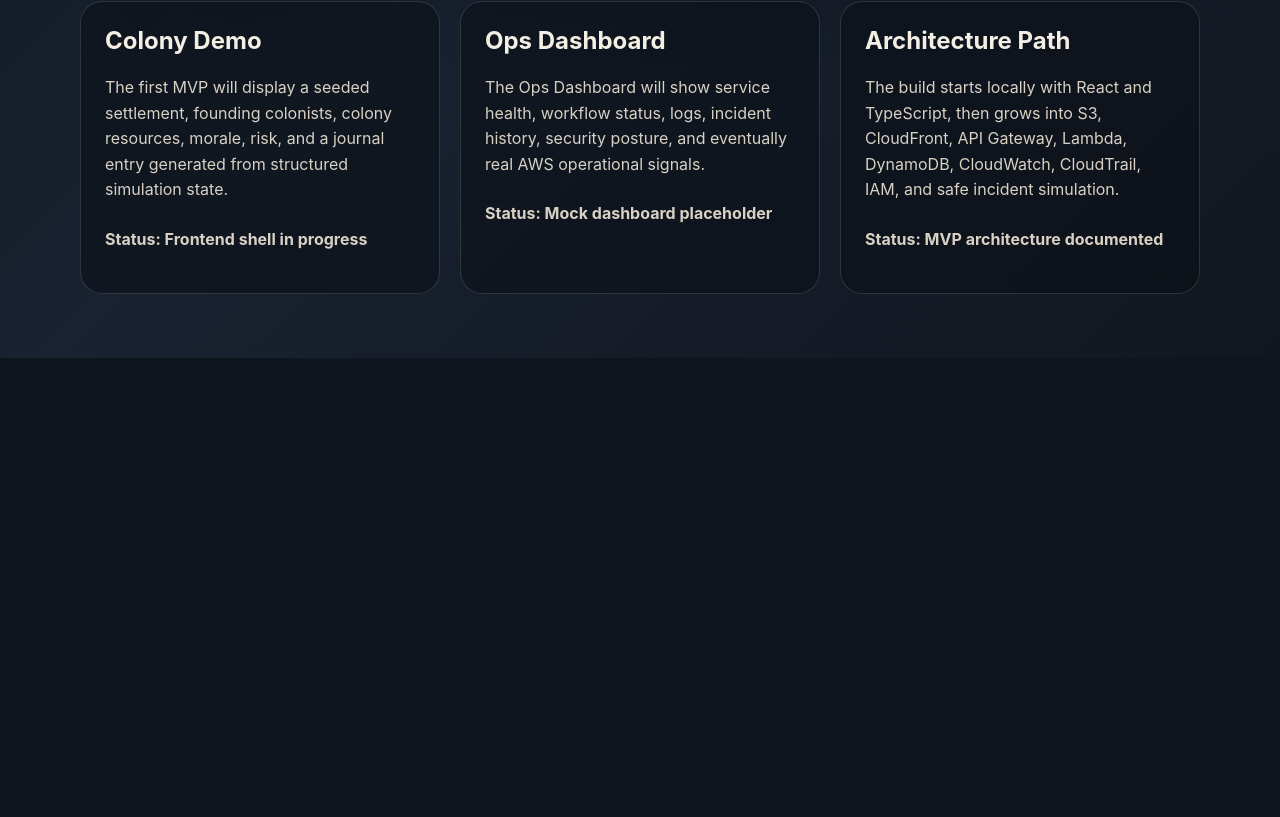
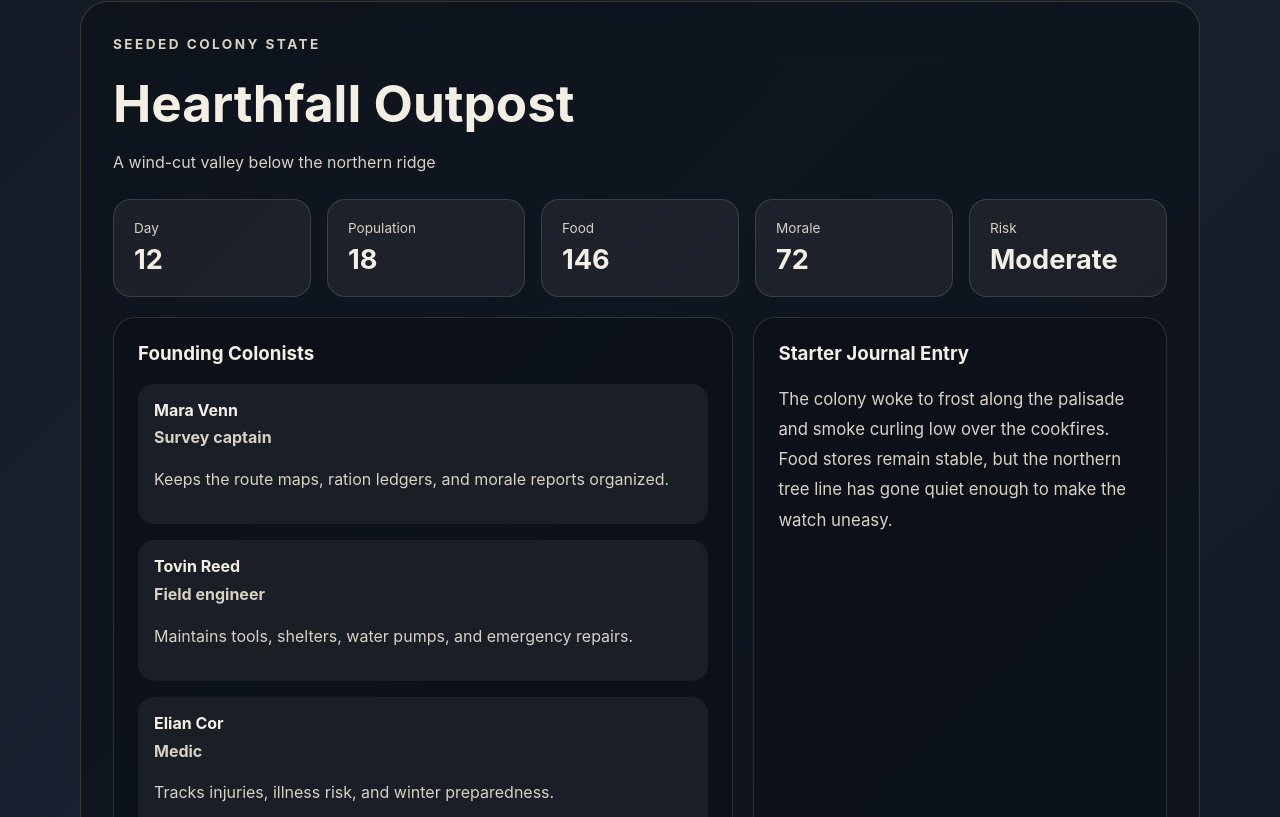
Before and after one commit to lakotacamp/aws-cloudops-security-lab, a React (Vite) app in the folder app/frontend/: page / in a window 1280 px wide. Shown: the part 743-1560 px from the top of the page. Before the commit the page ends 1101 px from the top, so only its background shows below. Built offline with nearby package versions, Linux system fonts and the light colour scheme.

Commit message:
Add seeded colony state view
Added typed seeded colony data and displayed colony stats, founding colonists, and starter journal entry in the React frontend. Updated README checklists and frontend documentation.

```diff
--- a/app/frontend/src/App.css
+++ b/app/frontend/src/App.css
@@ -107,3 +107,99 @@ h1 {
     grid-template-columns: 1fr;
   }
 }
+
+.colony-panel {
+  max-width: 1120px;
+  margin: 0 auto 1.25rem;
+  padding: 2rem;
+  border: 1px solid rgba(216, 180, 106, 0.22);
+  border-radius: 28px;
+  background: rgba(12, 17, 24, 0.68);
+}
+
+.section-heading {
+  max-width: 760px;
+  margin-bottom: 1.5rem;
+}
+
+.section-heading h2 {
+  margin: 0;
+  font-size: clamp(2rem, 4vw, 3.4rem);
+}
+
+.section-heading p {
+  color: #d8d1c4;
+  line-height: 1.6;
+}
+
+.stat-grid {
+  display: grid;
+  grid-template-columns: repeat(5, minmax(0, 1fr));
+  gap: 1rem;
+  margin-bottom: 1.25rem;
+}
+
+.stat-card {
+  padding: 1.25rem;
+  border: 1px solid rgba(244, 239, 228, 0.14);
+  border-radius: 18px;
+  background: rgba(244, 239, 228, 0.06);
+}
+
+.stat-card span {
+  display: block;
+  margin-bottom: 0.4rem;
+  color: #d8d1c4;
+  font-size: 0.85rem;
+}
+
+.stat-card strong {
+  color: #f4efe4;
+  font-size: 1.7rem;
+}
+
+.colony-grid {
+  display: grid;
+  grid-template-columns: 1.2fr 0.8fr;
+  gap: 1.25rem;
+}
+
+.card h3 {
+  margin-top: 0;
+  color: #f4efe4;
+}
+
+.colonist-list {
+  display: grid;
+  gap: 1rem;
+}
+
+.colonist-card {
+  padding: 1rem;
+  border-radius: 16px;
+  background: rgba(244, 239, 228, 0.06);
+}
+
+.colonist-card h4 {
+  margin: 0;
+  color: #f4efe4;
+}
+
+.colonist-role {
+  margin: 0.35rem 0;
+  color: #d8b46a;
+  font-weight: 700;
+}
+
+.journal-card p {
+  font-size: 1.05rem;
+  line-height: 1.8;
+}
+
+@media (max-width: 900px) {
+
+  .stat-grid,
+  .colony-grid {
+    grid-template-columns: 1fr;
+  }
+}
--- a/app/frontend/src/App.tsx
+++ b/app/frontend/src/App.tsx
@@ -1,4 +1,5 @@
 import './App.css'
+import { seedColony } from './data/seedColony'
 
 function App() {
   return (
@@ -20,17 +21,63 @@ function App() {
         </div>
       </section>
 
+      <section id="colony-demo" className="colony-panel">
+        <div className="section-heading">
+          <p className="eyebrow">Seeded Colony State</p>
+          <h2>{seedColony.name}</h2>
+          <p>{seedColony.location}</p>
+        </div>
+
+        <div className="stat-grid">
+          <article className="stat-card">
+            <span>Day</span>
+            <strong>{seedColony.day}</strong>
+          </article>
+
+          <article className="stat-card">
+            <span>Population</span>
+            <strong>{seedColony.population}</strong>
+          </article>
+
+          <article className="stat-card">
+            <span>Food</span>
+            <strong>{seedColony.food}</strong>
+          </article>
+
+          <article className="stat-card">
+            <span>Morale</span>
+            <strong>{seedColony.morale}</strong>
+          </article>
+
+          <article className="stat-card">
+            <span>Risk</span>
+            <strong>{seedColony.risk}</strong>
+          </article>
+        </div>
+
+        <div className="colony-grid">
+          <article className="card">
+            <h3>Founding Colonists</h3>
+
+            <div className="colonist-list">
+              {seedColony.foundingColonists.map((colonist) => (
+                <section className="colonist-card" key={colonist.name}>
+                  <h4>{colonist.name}</h4>
+                  <p className="colonist-role">{colonist.role}</p>
+                  <p>{colonist.note}</p>
+                </section>
+              ))}
+            </div>
+          </article>
+
+          <article className="card journal-card">
+            <h3>Starter Journal Entry</h3>
+            <p>{seedColony.journalEntry}</p>
+          </article>
+        </div>
+      </section>
+
       <section className="grid">
-        <article id="colony-demo" className="card">
-          <h2>Colony Demo</h2>
-          <p>
-            The first MVP will display a seeded settlement, founding colonists,
-            colony resources, morale, risk, and a journal entry generated from
-            structured simulation state.
-          </p>
-          <p className="status">Status: Frontend shell in progress</p>
-        </article>
-
         <article id="ops-dashboard" className="card">
           <h2>Ops Dashboard</h2>
           <p>
--- /dev/null
+++ b/app/frontend/src/data/seedColony.ts
@@ -0,0 +1,51 @@
+type FoundingColonist = {
+    name: string
+    role: string
+    note: string
+}
+
+type SeedColony = {
+    name: string
+    day: number
+    population: number
+    food: number
+    morale: number
+    risk: string
+    location: string
+    foundingColonists: FoundingColonist[]
+    journalEntry: string
+}
+
+export const seedColony: SeedColony = {
+    name: 'Hearthfall Outpost',
+    day: 12,
+    population: 18,
+    food: 146,
+    morale: 72,
+    risk: 'Moderate',
+    location: 'A wind-cut valley below the northern ridge',
+    foundingColonists: [
+        {
+            name: 'Mara Venn',
+            role: 'Survey captain',
+            note: 'Keeps the route maps, ration ledgers, and morale reports organized.',
+        },
+        {
+            name: 'Tovin Reed',
+            role: 'Field engineer',
+            note: 'Maintains tools, shelters, water pumps, and emergency repairs.',
+        },
+        {
+            name: 'Elian Cor',
+            role: 'Medic',
+            note: 'Tracks injuries, illness risk, and winter preparedness.',
+        },
+        {
+            name: 'Sella Myr',
+            role: 'Forager',
+            note: 'Scouts safe food sources and watches for signs of predators.',
+        },
+    ],
+    journalEntry:
+        'The colony woke to frost along the palisade and smoke curling low over the cookfires. Food stores remain stable, but the northern tree line has gone quiet enough to make the watch uneasy.',
+}
```
Also changed, not shown: 3 other files (tests, documents, lock files or other folders).
